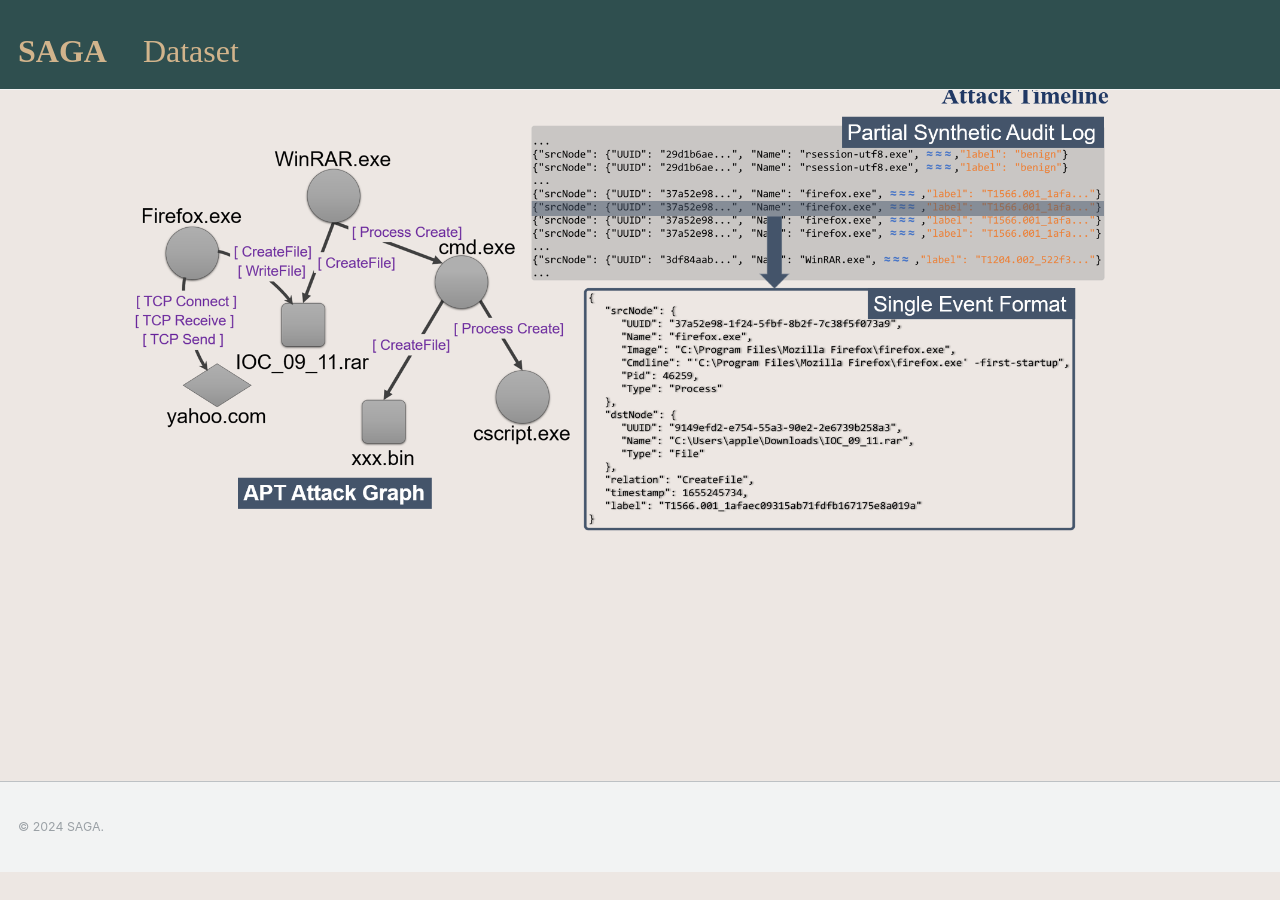
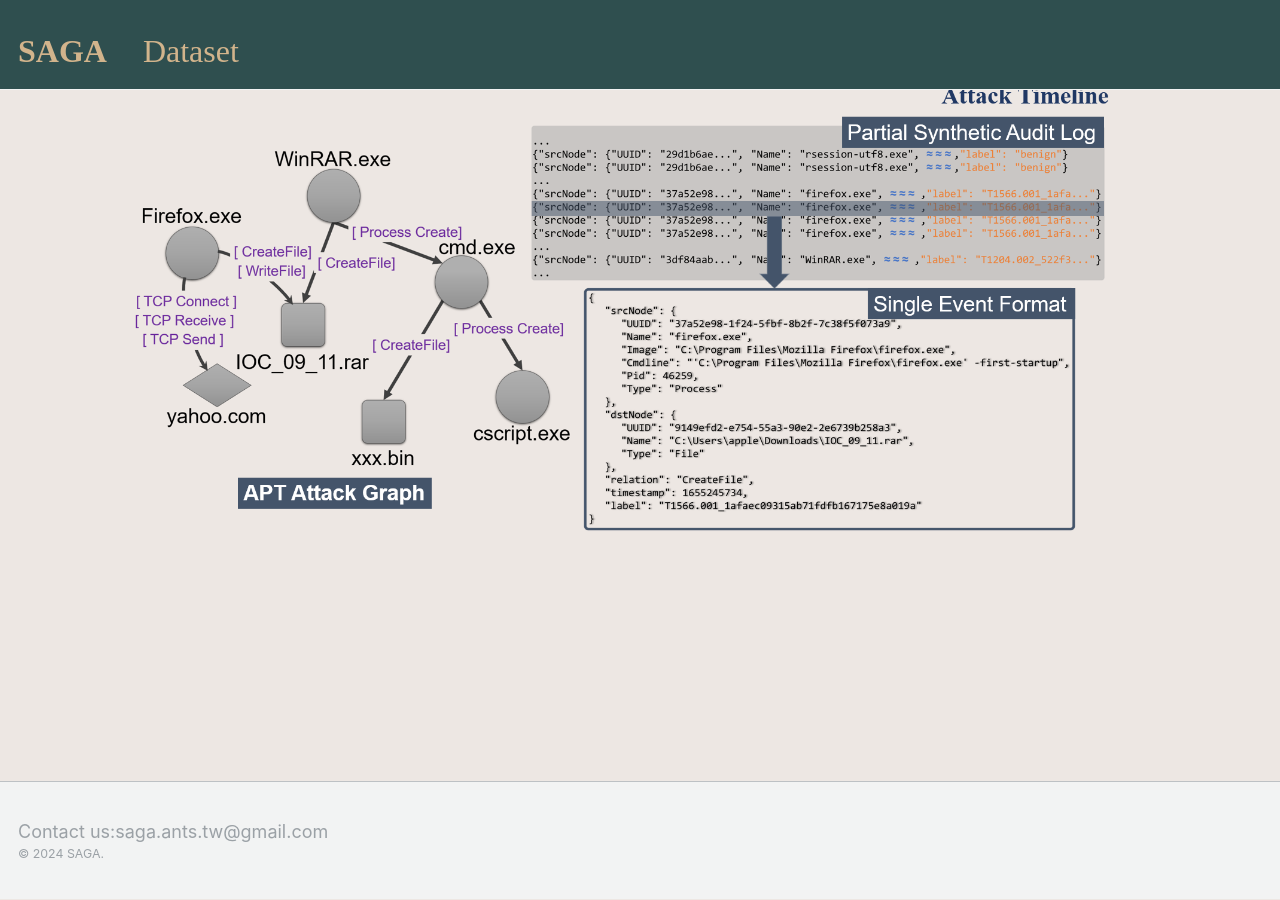
Before and after one commit to saga-tw/saga-tw.github.io, a Jekyll site: the page built from _pages/about.md, in a window 1280 px wide and 900 px high, scrolled down 987 px. Built offline with Jekyll 4.4.1, drawn with Linux system fonts in a browser that asks for light colours; before the commit the page ends 1860 px from its top, so only the background shows below that.

Commit message:
Update footer.html

```diff
--- a/_includes/footer.html
+++ b/_includes/footer.html
@@ -36,4 +36,5 @@
   });
 </script>
 
+<p style= "margin: 0 !important;">Contact us:<a href="mailto:saga.ants.tw@gmail.com">saga.ants.tw@gmail.com</a></p>
 <div class="page__footer-copyright">&copy; {{ site.time | date: '%Y' }} {{ site.name | default: site.title }}.</div>
```
